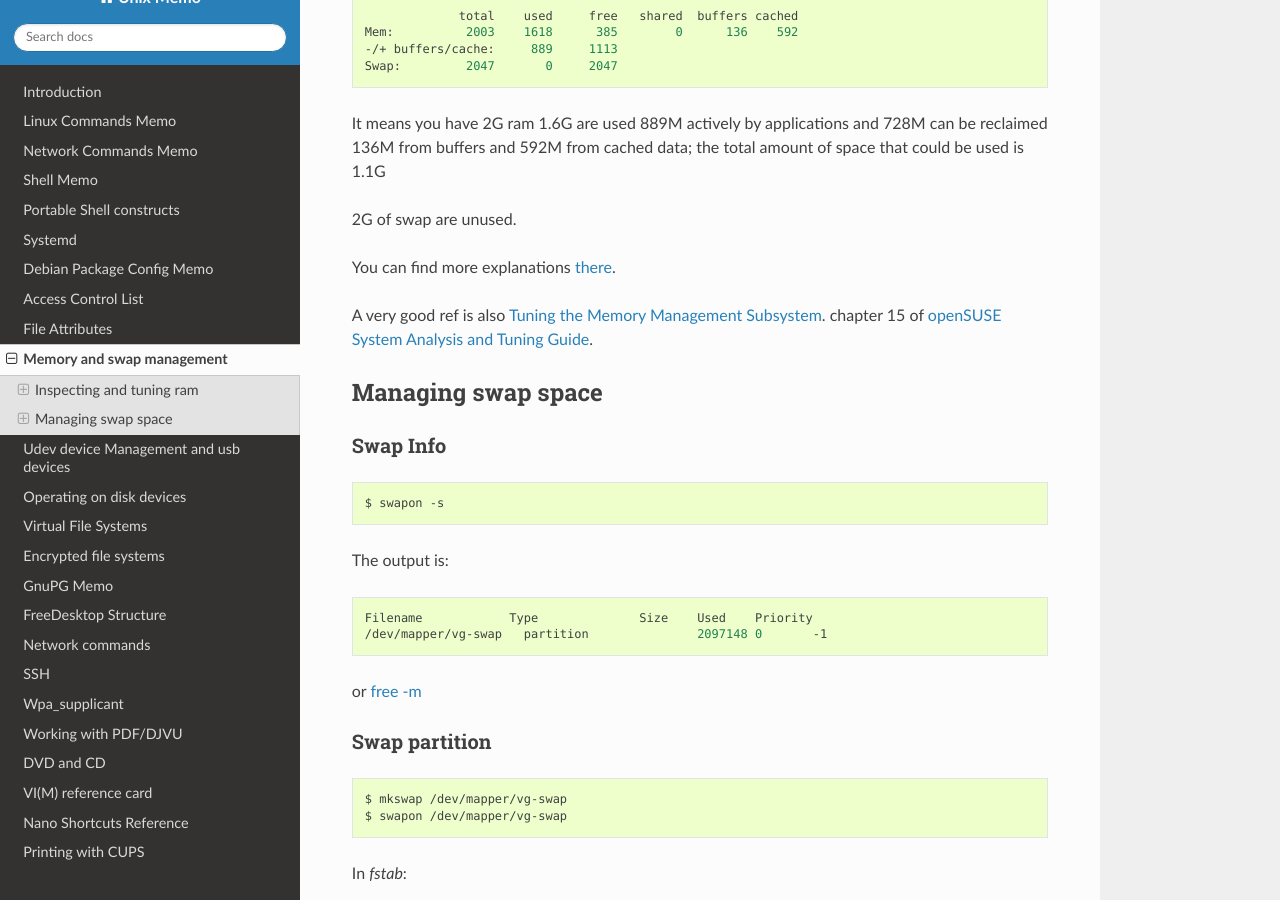
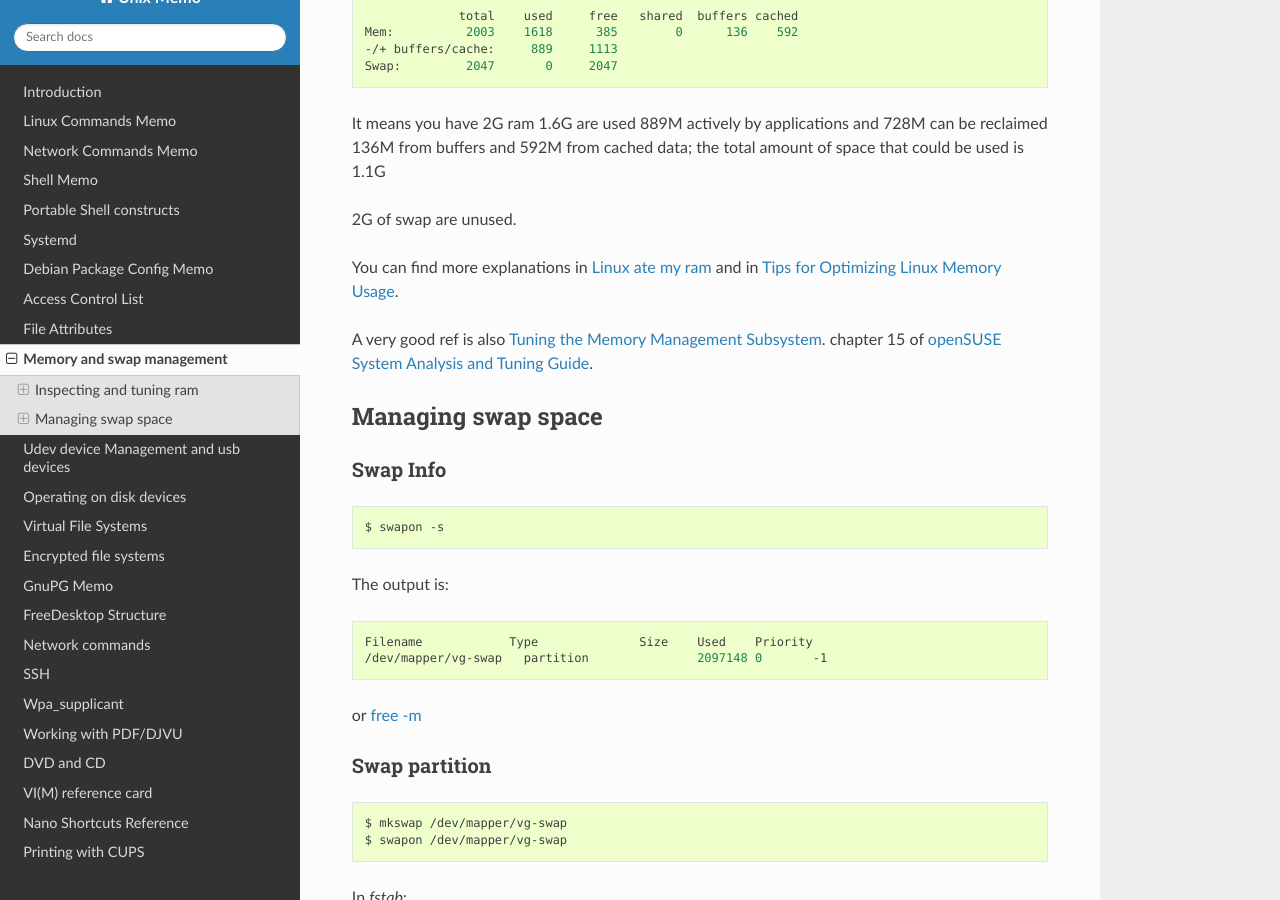
Before and after one commit to marczz/unix_memo, a Sphinx documentation site: the page built from source/swap.rst, in a window 1280 px wide and 900 px high, scrolled down 386 px. Built offline with Sphinx 7.4.7 and the Read the Docs theme 2.0.0, drawn with Linux system fonts in a browser that asks for light colours; the version number could not be read and is left out.

Commit message:
swap.rst: updated reference on memory usage.

```diff
--- a/source/swap.rst
+++ b/source/swap.rst
@@ -29,8 +29,10 @@ total amount of space that could be used is 1.1G
 
 2G of swap are unused.
 
-You can find more explanations `there
-<http://www.linuxatemyram.com/play.html>`_.
+You can find more explanations in `Linux ate my ram
+<http://www.linuxatemyram.com/play.html>`_
+and in `Tips for Optimizing Linux Memory Usage
+<https://www.linuxjournal.com/article/2770>`_.
 
 A very good ref is also
 `Tuning the Memory Management Subsystem
```
